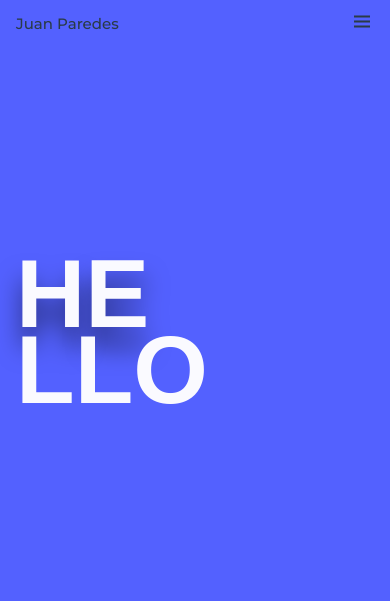
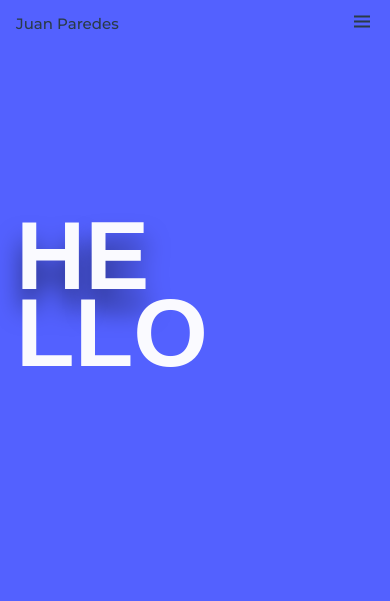
Before and after one commit to Nerfi/Nerfi.github.io, a plain HTML site: page src/index.html in a window 390 px wide. Shown: the top 601 px of the page. Drawn offline with nearby package versions, Linux system fonts and the light colour scheme.

Commit message:
fixed header container responsiveness on mobile

```diff
--- a/src/index.css
+++ b/src/index.css
@@ -145,7 +145,7 @@ img{
     }
 }
 .nav__item{
-    margin-bottom: var(--mb-4);
+ margin-bottom: var(--mb-4);
 
 }
 .nav__link{
@@ -191,6 +191,8 @@ img{
     height: calc(100vh - var(--header-height));
     row-gap: 5rem;
 }
+
+
 .home__title{
     align-self: flex-end;
     font-size: var(--header-font-size);
@@ -228,7 +230,6 @@ img{
     padding-top: 1rem;
     width: 120px;
     height: 120px;
-    /*background-color: var(--first-color); */
     border-radius: 50%;
     overflow: hidden;
 }
@@ -419,6 +420,13 @@ img{
  .portfolio__img .portfolio__link{
     bottom: 0;
  }
+
+ .home__container > h1{
+    color: var(--white-color);
+    margin-top: -75px;
+
+
+  }
 }
 
 
```
